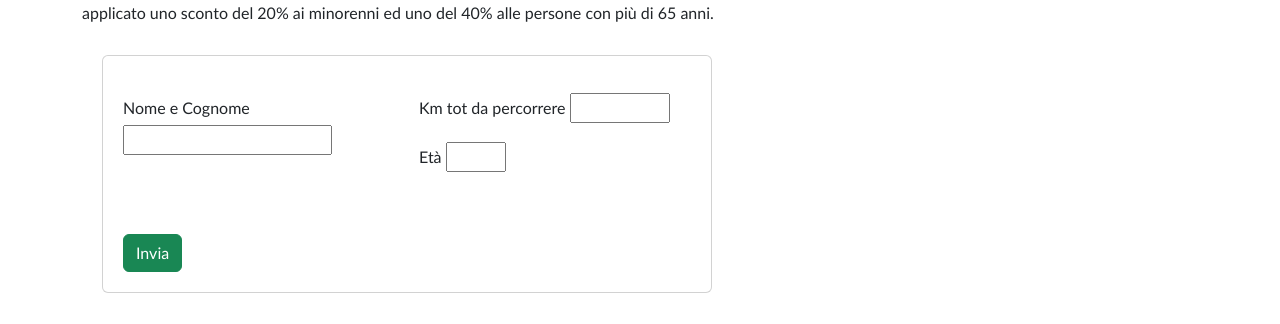
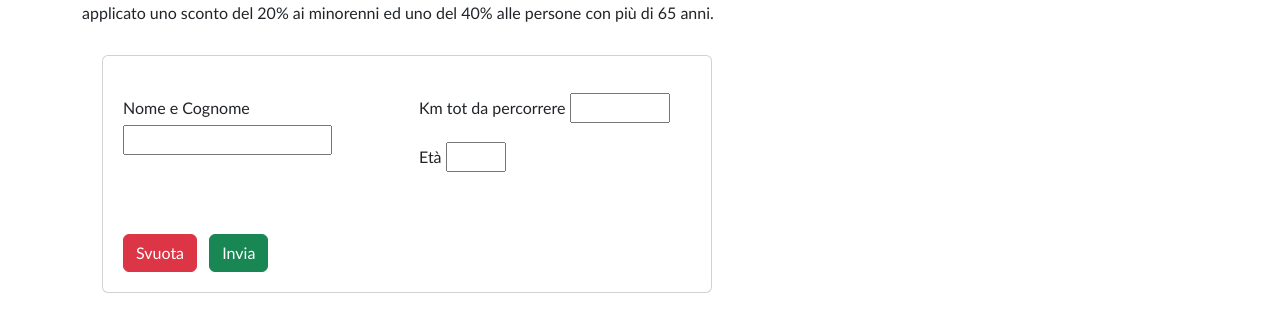
Before and after one commit to tommasotacconi/js-biglietto-treno-form, a plain HTML site: page index.html in a window 1280 px wide. Shown: the part 89-413 px from the top of the page. Drawn offline with nearby package versions, Linux system fonts and the light colour scheme.

Commit message:
added button reset in form

```diff
--- a/index.html
+++ b/index.html
@@ -40,7 +40,8 @@
               <input id="age" type="number" min="0" max="120" value="">
             </div>
             <div class="col">
-              <button class="btn btn-success">Invia</button>
+              <button type="reset" class="btn btn-danger" >Svuota</button>
+              <button class="btn btn-success ms-2">Invia</button>
             </div>
           </div>
         </div>
--- a/jscript/script.js
+++ b/jscript/script.js
@@ -56,7 +56,7 @@ const kmTotField = document.getElementById('kmTot');
 const ageField = document.getElementById('age');
 const fullNameField = document.getElementById('fullName');
 
-document.querySelector('button').addEventListener('click', function (e) {
+document.querySelector('button.btn-success').addEventListener('click', function (e) {
   e.preventDefault();
 
   // 5. e .6
```
